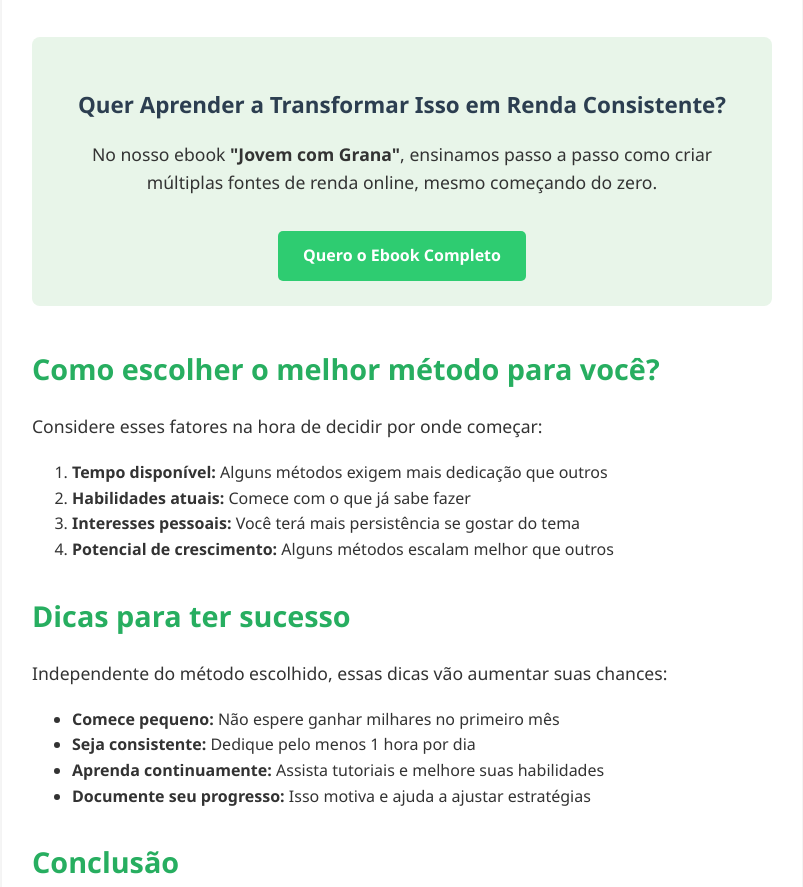
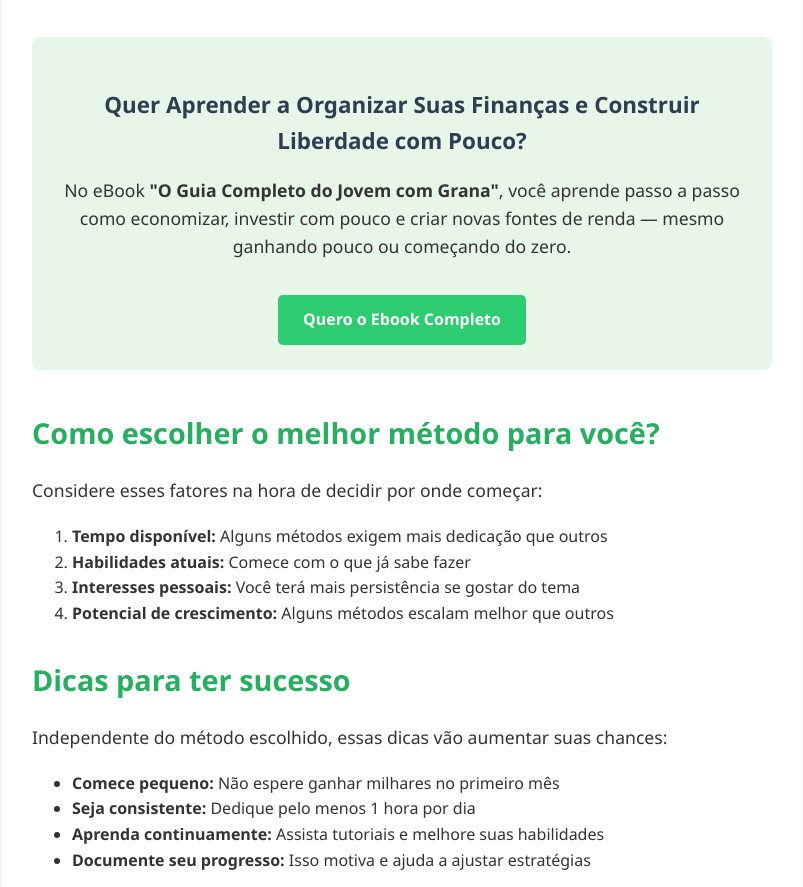
Before and after one commit to marifer-tech/jovemcomgrana, a plain HTML site: page assets/artigos/artigo1.html in a window 1280 px wide. Shown: the part 2748-3635 px from the top of the page, without its empty margins (238-1041 px from the left). Drawn offline with Linux system fonts and the light colour scheme.

Commit message:
Alterações

```diff
--- a/assets/artigos/artigo1.html
+++ b/assets/artigos/artigo1.html
@@ -251,10 +251,11 @@
             </div>
 
             <div class="cta-box">
-                <h3 class="cta-title">Quer Aprender a Transformar Isso em Renda Consistente?</h3>
-                <p>No nosso ebook <strong>"Jovem com Grana"</strong>, ensinamos passo a passo como criar múltiplas fontes de renda online, mesmo começando do zero.</p>
-                <a href="#" class="btn">Quero o Ebook Completo</a>
+                <h3 class="cta-title">Quer Aprender a Organizar Suas Finanças e Construir Liberdade com Pouco?</h3>
+                <p>No eBook <strong>"O Guia Completo do Jovem com Grana"</strong>, você aprende passo a passo como economizar, investir com pouco e criar novas fontes de renda — mesmo ganhando pouco ou começando do zero.</p>
+                <a href="https://go.hotmart.com/B99546969Y" class="btn">Quero o Ebook Completo</a>
             </div>
+
 
             <h2>Como escolher o melhor método para você?</h2>
 
```
Also changed, not shown: assets/artigos/artigo2.html (+4 -3 lines).
